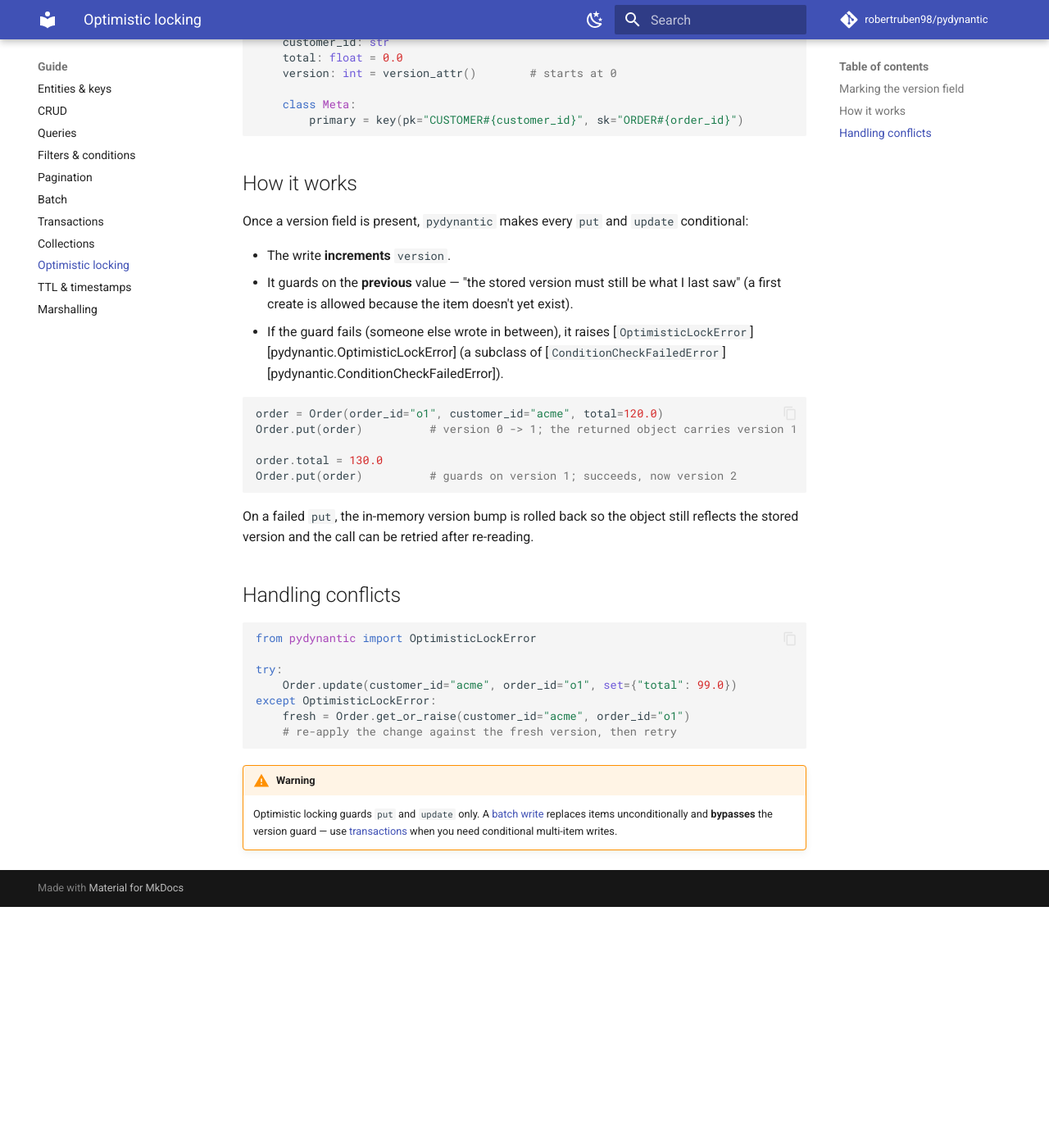
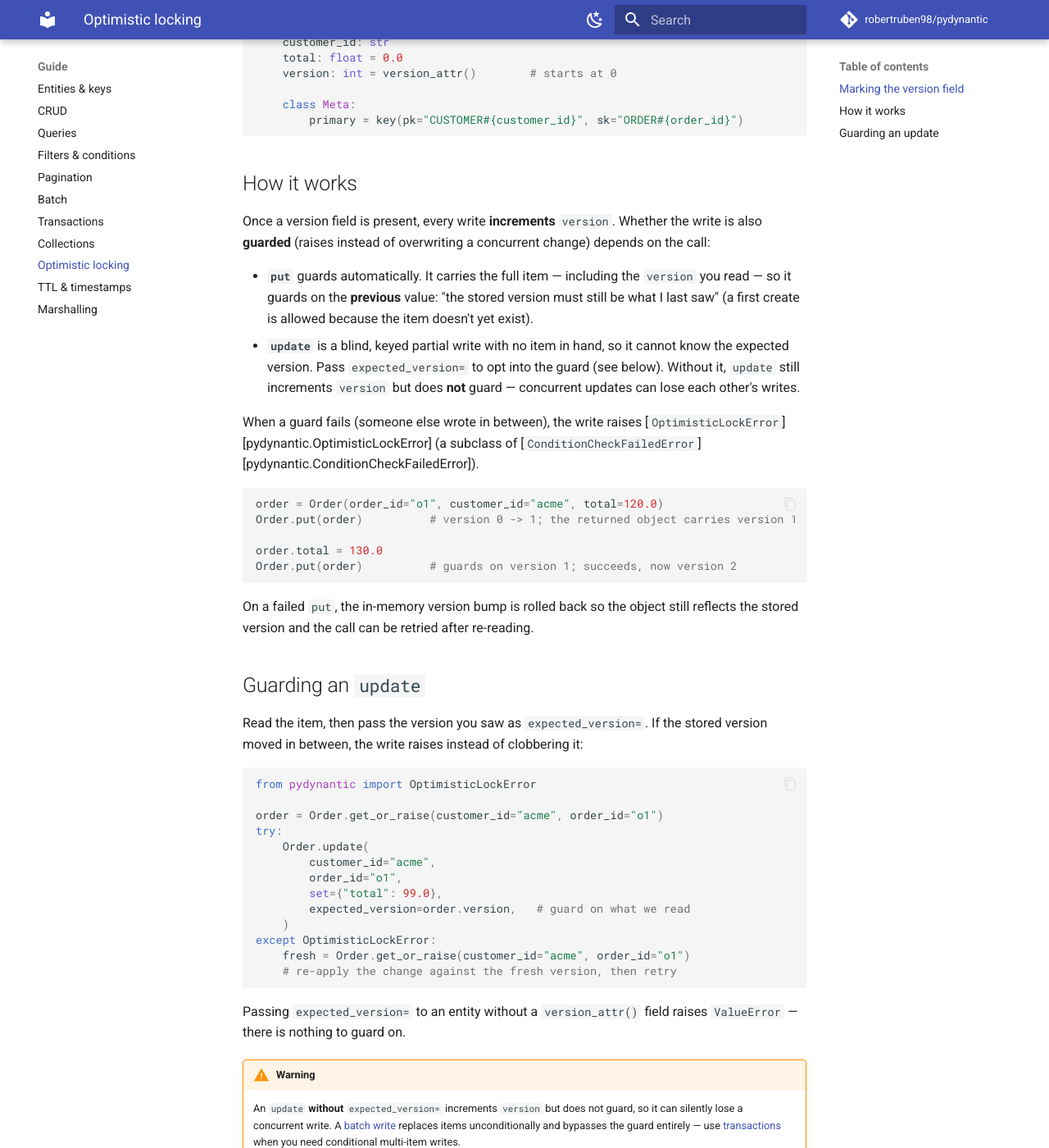
Before and after one commit to robertruben98/pydynantic, an MkDocs documentation site: the page built from docs/guide/optimistic-locking.md, in a window 1280 px wide and 1400 px high, scrolled down 482 px. Shown: the whole window at 82% size. Built offline with MkDocs 1.6.1 and Material for MkDocs 9.7.7, drawn with Linux system fonts in a browser that asks for light colours; comment, search, counter and statistics services are not loaded; before the commit the page ends 1588 px from its top, so only the background shows below that.

Commit message:
fix: guard versioned update() and reject primary-key mutations (#47)
Two correctness fixes in Entity.update():

- Optimistic locking (#45): add expected_version= so a keyed partial
  update can guard on the version the caller last read. Without it,
  versioned update() only incremented version with no condition, so
  concurrent updates silently lost writes despite the docs promising
  a guard. put() already guarded correctly; only update() was affected.
  Passing expected_version= to an unversioned entity raises ValueError.

- Primary-key integrity (#46): reject set=/remove=/add=/delete= of any
  attribute that feeds the primary key, raising PydynanticError instead
  of desyncing the item body from its immutable physical key.

Docs (optimistic-locking guide, README) corrected to state put guards
automatically while update requires expected_version=. New tests cover
the guard hit/miss, the unversioned-entity error, and the PK-source
rejection.

Closes #45
Closes #46

````diff
--- a/docs/guide/optimistic-locking.md
+++ b/docs/guide/optimistic-locking.md
@@ -23,14 +23,20 @@ class Order(Entity, table=table, name="order"):
 
 ## How it works
 
-Once a version field is present, `pydynantic` makes every `put` and `update` conditional:
+Once a version field is present, every write **increments** `version`. Whether the write
+is also **guarded** (raises instead of overwriting a concurrent change) depends on the call:
 
-- The write **increments** `version`.
-- It guards on the **previous** value — "the stored version must still be what I last
-  saw" (a first create is allowed because the item doesn't yet exist).
-- If the guard fails (someone else wrote in between), it raises
-  [`OptimisticLockError`][pydynantic.OptimisticLockError] (a subclass of
-  [`ConditionCheckFailedError`][pydynantic.ConditionCheckFailedError]).
+- **`put`** guards automatically. It carries the full item — including the `version` you
+  read — so it guards on the **previous** value: "the stored version must still be what I
+  last saw" (a first create is allowed because the item doesn't yet exist).
+- **`update`** is a blind, keyed partial write with no item in hand, so it cannot know the
+  expected version. Pass `expected_version=` to opt into the guard (see below). Without it,
+  `update` still increments `version` but does **not** guard — concurrent updates can lose
+  each other's writes.
+
+When a guard fails (someone else wrote in between), the write raises
+[`OptimisticLockError`][pydynantic.OptimisticLockError] (a subclass of
+[`ConditionCheckFailedError`][pydynantic.ConditionCheckFailedError]).
 
 ```python
 order = Order(order_id="o1", customer_id="acme", total=120.0)
@@ -43,20 +49,32 @@ Order.put(order)          # guards on version 1; succeeds, now version 2
 On a failed `put`, the in-memory version bump is rolled back so the object still reflects
 the stored version and the call can be retried after re-reading.
 
-## Handling conflicts
+## Guarding an `update`
+
+Read the item, then pass the version you saw as `expected_version=`. If the stored version
+moved in between, the write raises instead of clobbering it:
 
 ```python
 from pydynantic import OptimisticLockError
 
+order = Order.get_or_raise(customer_id="acme", order_id="o1")
 try:
-    Order.update(customer_id="acme", order_id="o1", set={"total": 99.0})
+    Order.update(
+        customer_id="acme",
+        order_id="o1",
+        set={"total": 99.0},
+        expected_version=order.version,   # guard on what we read
+    )
 except OptimisticLockError:
     fresh = Order.get_or_raise(customer_id="acme", order_id="o1")
     # re-apply the change against the fresh version, then retry
 ```
 
+Passing `expected_version=` to an entity without a `version_attr()` field raises
+`ValueError` — there is nothing to guard on.
+
 !!! warning
-    Optimistic locking guards `put` and `update` only. A
-    [batch write](batch.md) replaces items unconditionally and **bypasses** the version
-    guard — use [transactions](transactions.md) when you need conditional multi-item
-    writes.
+    An `update` **without** `expected_version=` increments `version` but does not guard, so
+    it can silently lose a concurrent write. A [batch write](batch.md) replaces items
+    unconditionally and bypasses the guard entirely — use
+    [transactions](transactions.md) when you need conditional multi-item writes.
````
Also changed, not shown: CHANGELOG.md (+14 -0 lines), README.md (+3 -2 lines), 4 other files.
